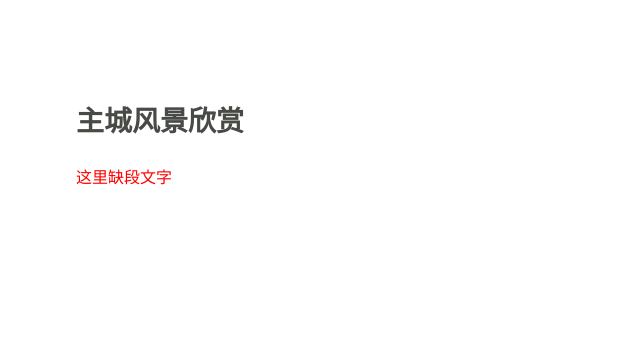
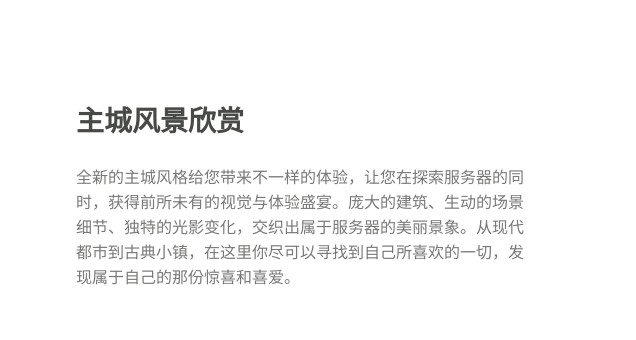
Before and after one commit to JingHai-Lingyun/cchtml, a plain HTML site: page index.html in a window 1280 px wide. Shown: the part 3197-3537 px from the top of the page, 644-1280 px from the left. Drawn offline with Linux system fonts and the light colour scheme; no server answers.

Commit message:
添加文案，调换两张图片

```diff
--- a/index.html
+++ b/index.html
@@ -384,7 +384,7 @@
             <!-- Accordion -->
             <div class="accordion-container" id="accordionOne">
                 <h2>主城风景欣赏</h2>
-                <p style="color:red;">这里缺段文字<p>
+                <p>全新的主城风格给您带来不一样的体验，让您在探索服务器的同时，获得前所未有的视觉与体验盛宴。庞大的建筑、生动的场景细节、独特的光影变化，交织出属于服务器的美丽景象。从现代都市到古典小镇，在这里你尽可以寻找到自己所喜欢的一切，发现属于自己的那份惊喜和喜爱。<p>
             </p></div> <!-- end of accordion-container -->
             <!-- end of accordion -->
 
```
Also changed, not shown: 1 other file.
